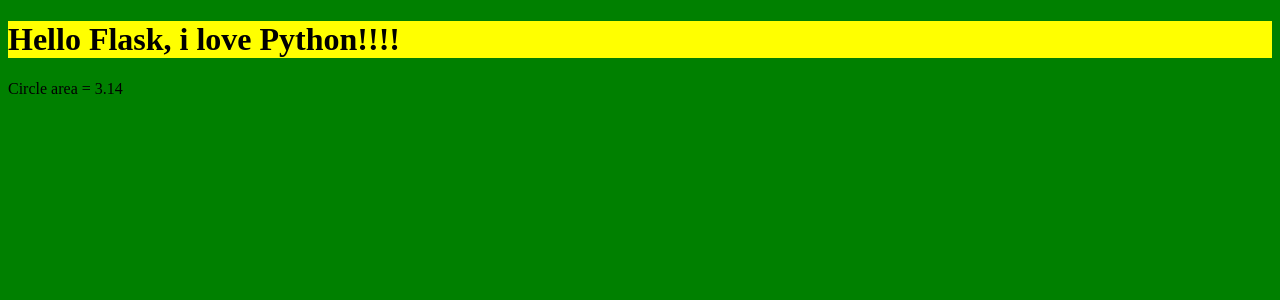
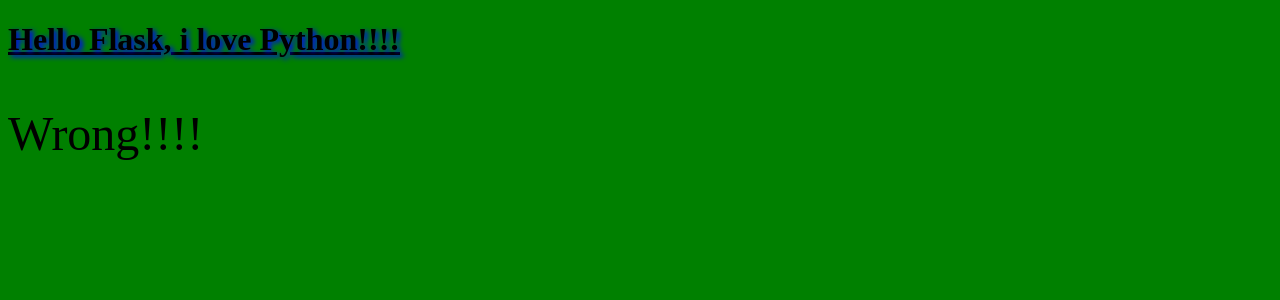
Before and after one commit to alwineland82/Flask-project-for-study, a Flask app: page /1/ in a window 1280 px wide. Shown: the top 300 px of the page. Run offline with Flask 2, Linux system fonts and the light colour scheme.

Commit message:
playing with jinja

```diff
--- a/app.py
+++ b/app.py
@@ -5,7 +5,7 @@
 
 @app.route('/<x>/')
 def index(x):
-    x = float(x)
-    pi = 3.14
+    x = int(x)
     return render_template("index.html",
-                            text=f"Circle area = {x ** 2 * pi}")
+                            x=x,
+                            eval = eval)
--- a/static/style.css
+++ b/static/style.css
@@ -1,6 +1,13 @@
 h1 {
-	background-color: yellow;
+	color: 233.0.0;
+	text-decoration-line: underline;
+        text-decoration-thickness: 3px;
+	text-shadow: 3px 2px 5px blue;
+
 }
 body {
 	background-color: green;
 }
+p {
+	font-size: 3em;
+}
--- a/templates/index.html
+++ b/templates/index.html
@@ -9,7 +9,12 @@
 
 	<body>
 		<h1>Hello Flask, i love Python!!!!</h1>
-		<p>{{text}}</p>
+		{% if x == 1982 %}
+		<p>****Welcome to batcave****</p>
+		{% else %}
+		<p>Wrong!!!!</p>
+		{% endif %}
+		<p></p>
 	</body>
 
 </html>
```
